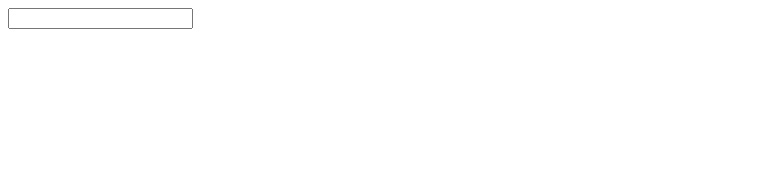
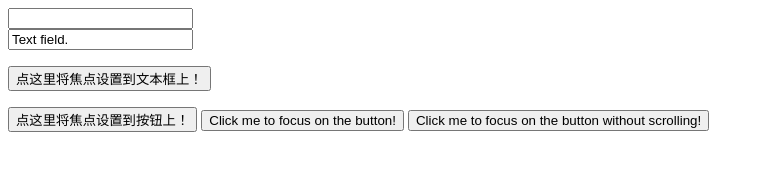
Before and after one commit to Zhang998/js_demos, a plain HTML site: page 焦点事件.html in a window 1280 px wide. Shown: the top 170 px of the page, without its empty margins (0-764 px from the left). Drawn offline with Linux system fonts and the light colour scheme.

Commit message:
edit 焦点⌚️

```diff
--- a/焦点事件.html
+++ b/焦点事件.html
@@ -9,6 +9,20 @@
 
 <body>
     <input type="text" id="ipt">
+    <br>
+    <input type="text" id="myTextField" value="Text field.">
+    <p></p>
+    <button type="button" onclick="focusMethod()">点这里将焦点设置到文本框上！</button>
+    <br>
+    <!-- <button type="button" id="myButton">Click Me!</button> -->
+    <p></p>
+    <button type="button" onclick="focusMethod2()">点这里将焦点设置到按钮上！</button>
+    <button type="button" onclick="focusScrollMethod()">Click me to focus on the button!</button>
+    <button type="button" onclick="focusNoScrollMethod()">Click me to focus on the button without scrolling!</button>
+
+    <div id="container" style="height: 5000px; width: 1000px;">
+        <button type="button" id="myButton" style="margin-top: 2500px;">Click Me!</button>
+    </div>
 </body>
 <script>
     let ipt = document.getElementById('ipt')
@@ -31,6 +45,19 @@
         console.log('blur触发');
         event.target.style.background = '';
     }, true);
+
+    focusMethod = function getFocus() {
+        document.getElementById("myTextField").focus();
+    }
+    focusMethod2 = function getFocus() {
+        document.getElementById("myButton").focus();
+    }
+    focusScrollMethod = function getFocus() {
+        document.getElementById("myButton").focus({ preventScroll: false });
+    }
+    focusNoScrollMethod = function getFocusWithoutScrolling() {
+        document.getElementById("myButton").focus({ preventScroll: true });
+    }
 </script>
 
 </html>
```
